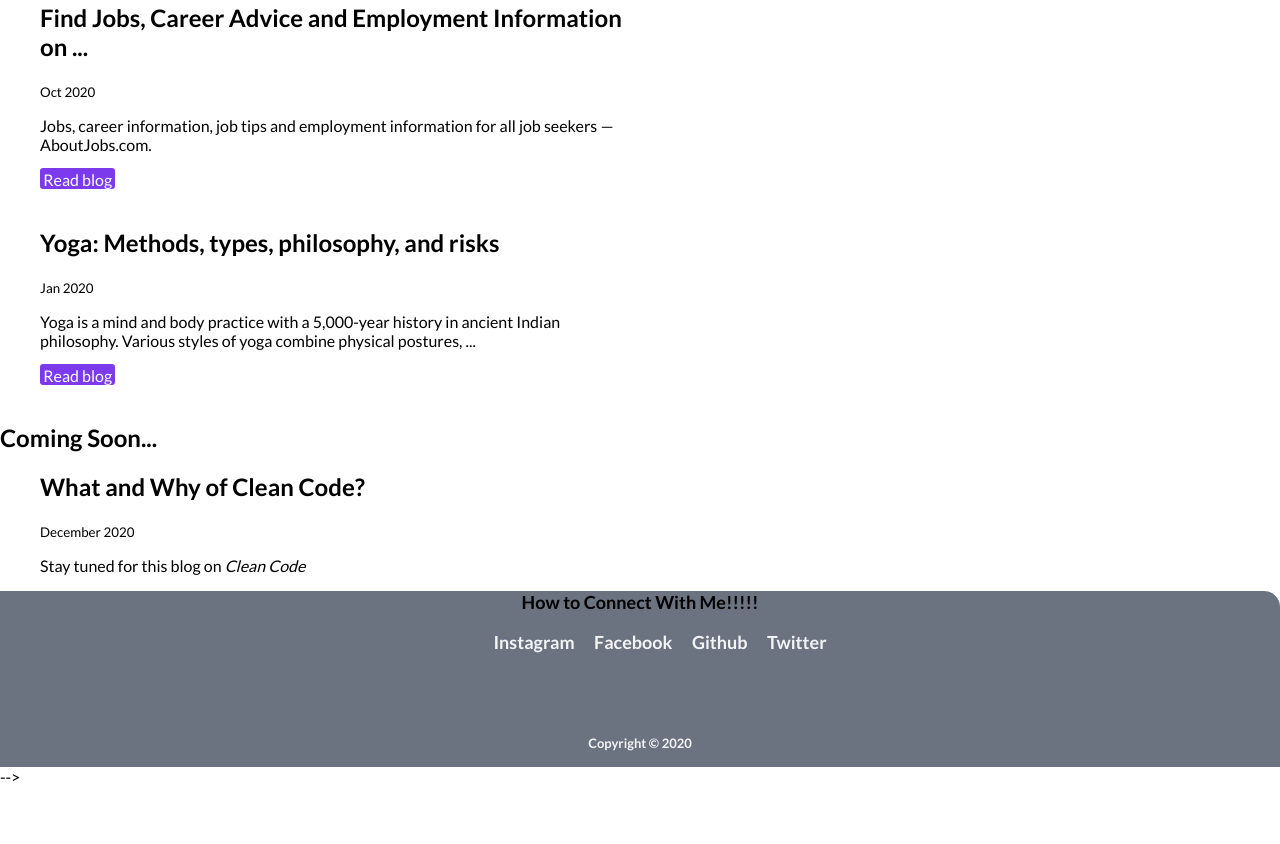
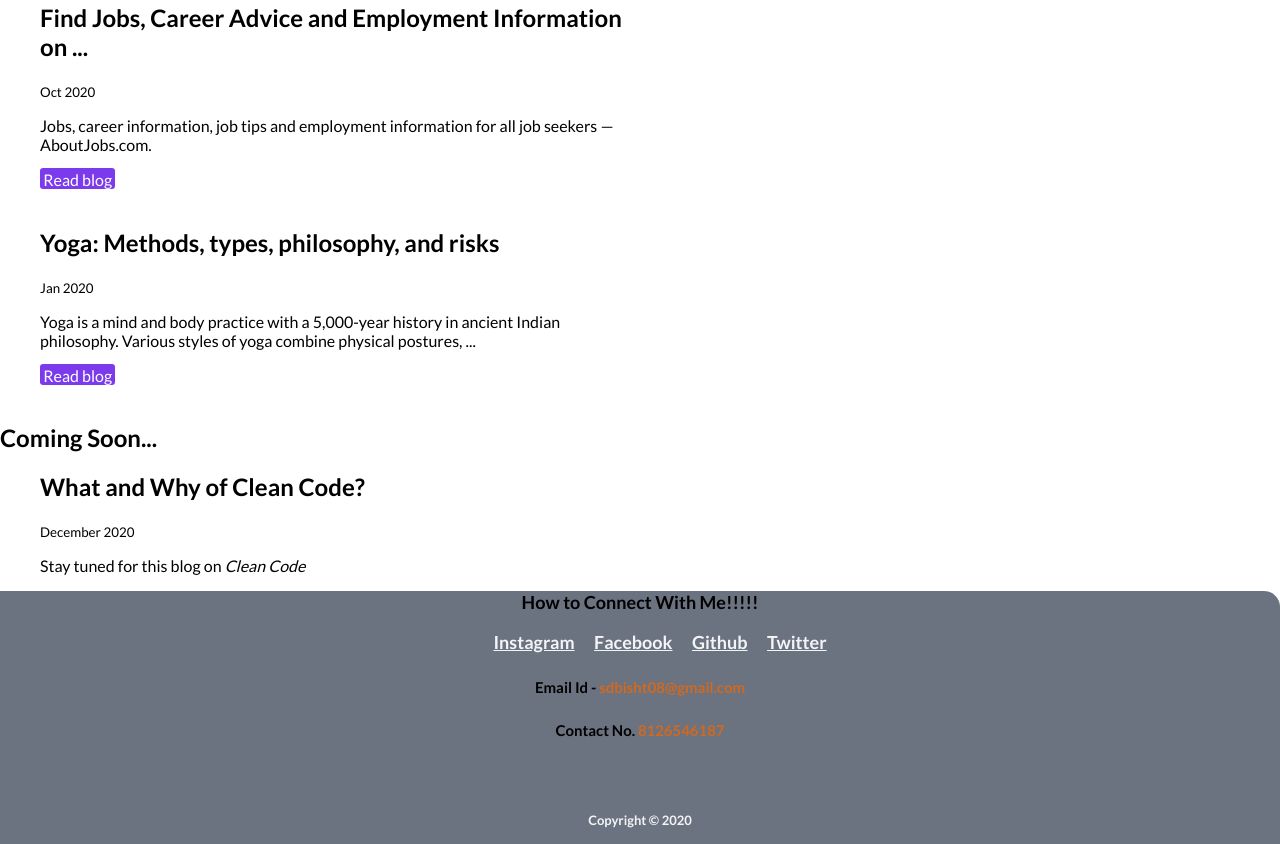
Before and after one commit to shudhanshubisht08/My-Portfolio-Shudhanshubisht-, a plain HTML site: page blogs.html in a window 1280 px wide. Shown: the part 540-1384 px from the top of the page. Before the commit the page ends 1326 px from the top, so only its background shows below. Drawn offline with Linux system fonts and the light colour scheme.

Commit message:
Added Contact

```diff
--- a/blogs.html
+++ b/blogs.html
@@ -104,15 +104,18 @@
     <footer class="footer">
         <div-header class="footer-header">How to Connect With Me!!!!!</div>
             <ul class="social-links list-non-bullet">
-                <li class="list-item-inline"><a class="link" href="https://www.instagram.com/shudhanshu1719/">Instagram</a> </li>
-                <li class="list-item-inline"><a class="link" href="https://www.facebook.com/profile.php?id=100015032438452">Facebook</a> </li>
-                <li class="list-item-inline"><a class="link" href="https://github.com/shudhanshubisht08">Github</a></li>
-                <li class="list-item-inline"><a class="link" href="https://twitter.com/ShudhanshuBish1">Twitter</a></li>
+                <li class="list-item-inline"><a class="link" href="https://www.instagram.com/shudhanshu1719/"><u>Instagram</u></a> </li>
+                <li class="list-item-inline"><a class="link" href="https://www.facebook.com/profile.php?id=100015032438452"><u>Facebook</u></a> </li>
+                <li class="list-item-inline"><a class="link" href="https://github.com/shudhanshubisht08"><u> Github</u></a></li>
+                <li class="list-item-inline"><a class="link" href="https://twitter.com/ShudhanshuBish1"><u> Twitter</u></a></li>
             </ul>
+            <h5>Email Id - <span class="heading-invertor"> sdbisht08@gmail.com</span></h5>
+            <h5>Contact No.<span class="heading-invertor"> 8126546187</span></h5>
+
     </footer>
 <footer id="main-footer">
     Copyright © 2020
-</footer> -->
+</footer>
 </body>
 
 </html>
--- a/styles.css
+++ b/styles.css
@@ -129,7 +129,7 @@ hr {
 /* footer */
 .footer {
     background-color: var(--dark-gray);
-    padding: 0rem 0rem 2rem;
+    padding: 0rem 0rem 1rem;
     text-align: center;
     color: black;
     border-top-right-radius: 1rem;
```
Also changed, not shown: index.html (+3 -0 lines).
